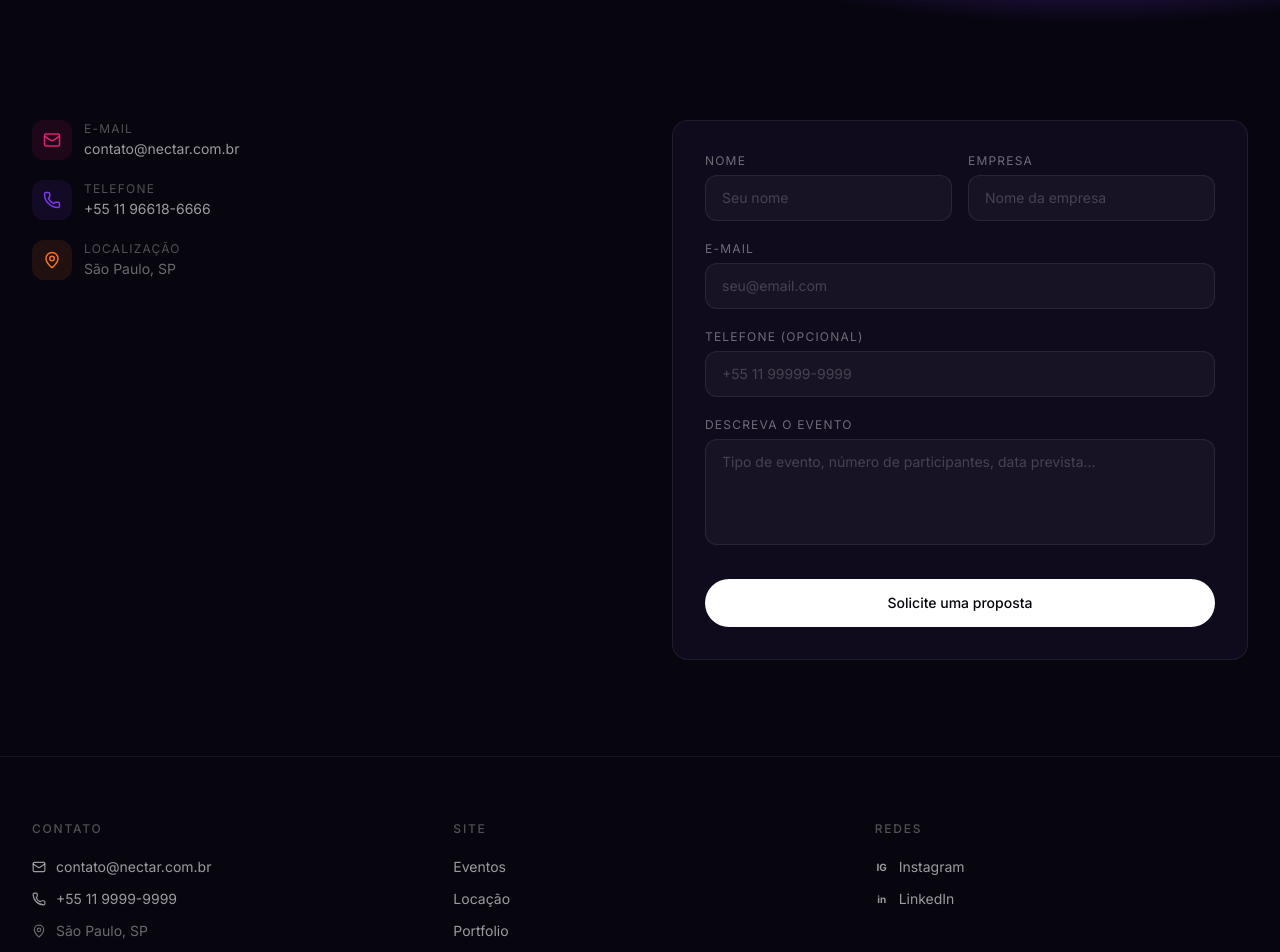
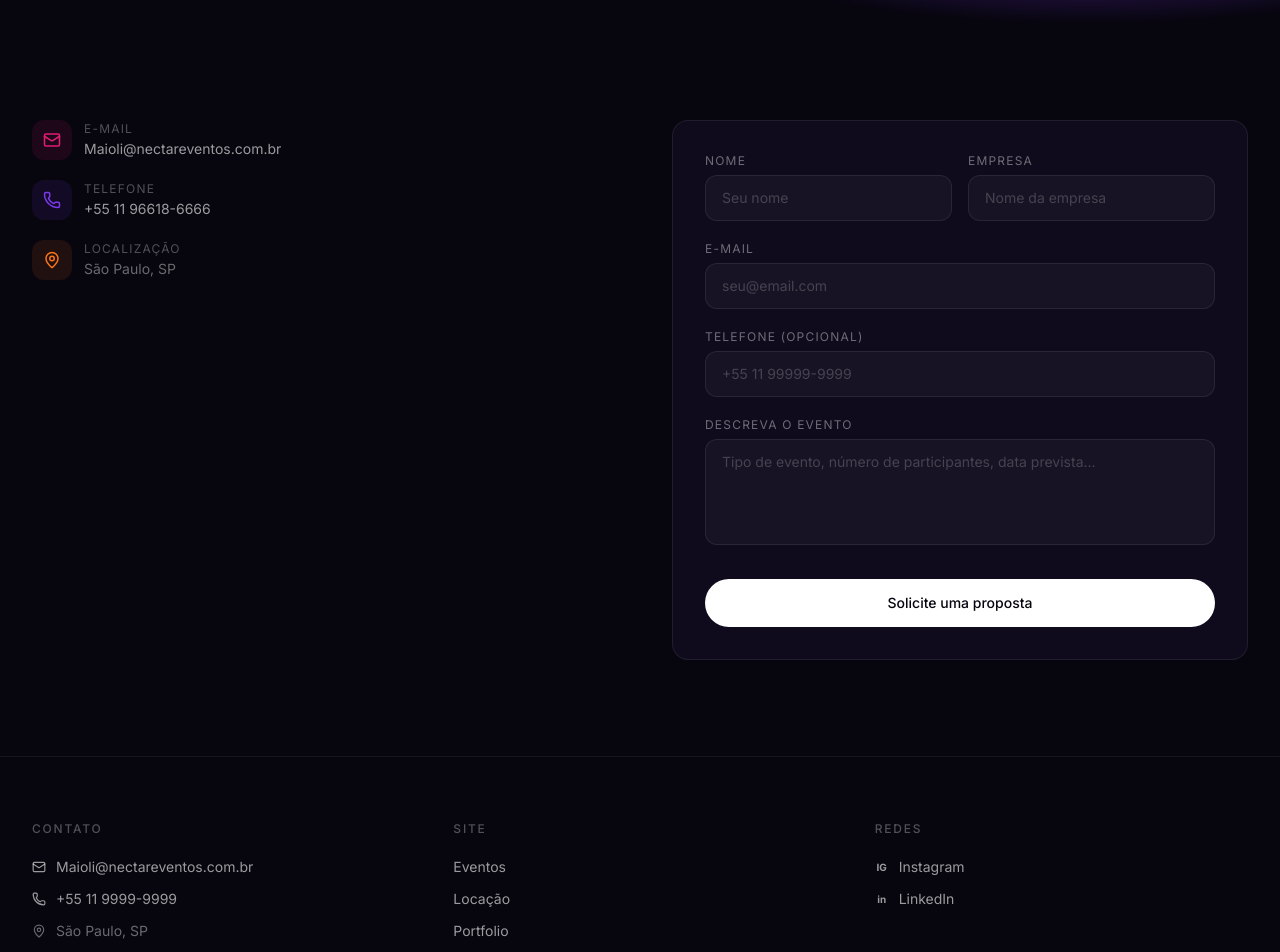
Before and after one commit to mariamaioli-wq/Nectar-site, a Next.js app: page /contato in a window 1280 px wide. Shown: the part 400-1352 px from the top of the page. Built offline with nearby package versions, Linux system fonts and the light colour scheme; a web font is replaced by a local one.

Commit message:
remove portfolio do menu, atualiza email

```diff
--- a/app/contato/page.tsx
+++ b/app/contato/page.tsx
@@ -50,13 +50,13 @@ export default function ContatoPage() {
           <div className="grid md:grid-cols-2 gap-16">
             <div>
               <div className="flex flex-col gap-5">
-                <a href="mailto:contato@nectar.com.br" className="flex items-center gap-3 text-white/60 hover:text-white transition-colors">
+                <a href="mailto:Maioli@nectareventos.com.br" className="flex items-center gap-3 text-white/60 hover:text-white transition-colors">
                   <div className="h-10 w-10 rounded-xl flex items-center justify-center" style={{ background: "rgba(225,29,116,0.1)" }}>
                     <Mail size={18} className="text-[#E11D74]" />
                   </div>
                   <div>
                     <p className="text-xs text-white/30 uppercase tracking-[0.1em] mb-0.5">E-mail</p>
-                    <p className="text-sm">contato@nectar.com.br</p>
+                    <p className="text-sm">Maioli@nectareventos.com.br</p>
                   </div>
                 </a>
                 <a href="tel:+5511999999999" className="flex items-center gap-3 text-white/60 hover:text-white transition-colors">
--- a/components/sections/Footer.tsx
+++ b/components/sections/Footer.tsx
@@ -13,7 +13,7 @@ export function Footer() {
             <div className="flex flex-col gap-3">
               <a href="mailto:contato@nectar.com.br" className="flex items-center gap-2.5 text-sm text-white/60 hover:text-white transition-colors">
                 <Mail size={14} />
-                contato@nectar.com.br
+                Maioli@nectareventos.com.br
               </a>
               <a href="tel:+551199999999" className="flex items-center gap-2.5 text-sm text-white/60 hover:text-white transition-colors">
                 <Phone size={14} />
--- a/components/sections/Navbar.tsx
+++ b/components/sections/Navbar.tsx
@@ -9,7 +9,6 @@ import { Menu, X } from "lucide-react";
 const links = [
   { href: "/eventos", label: "Eventos" },
   { href: "/locacao", label: "Locação" },
-  { href: "/portfolio", label: "Portfolio" },
   { href: "/sobre", label: "Sobre" },
 ];
 
```
